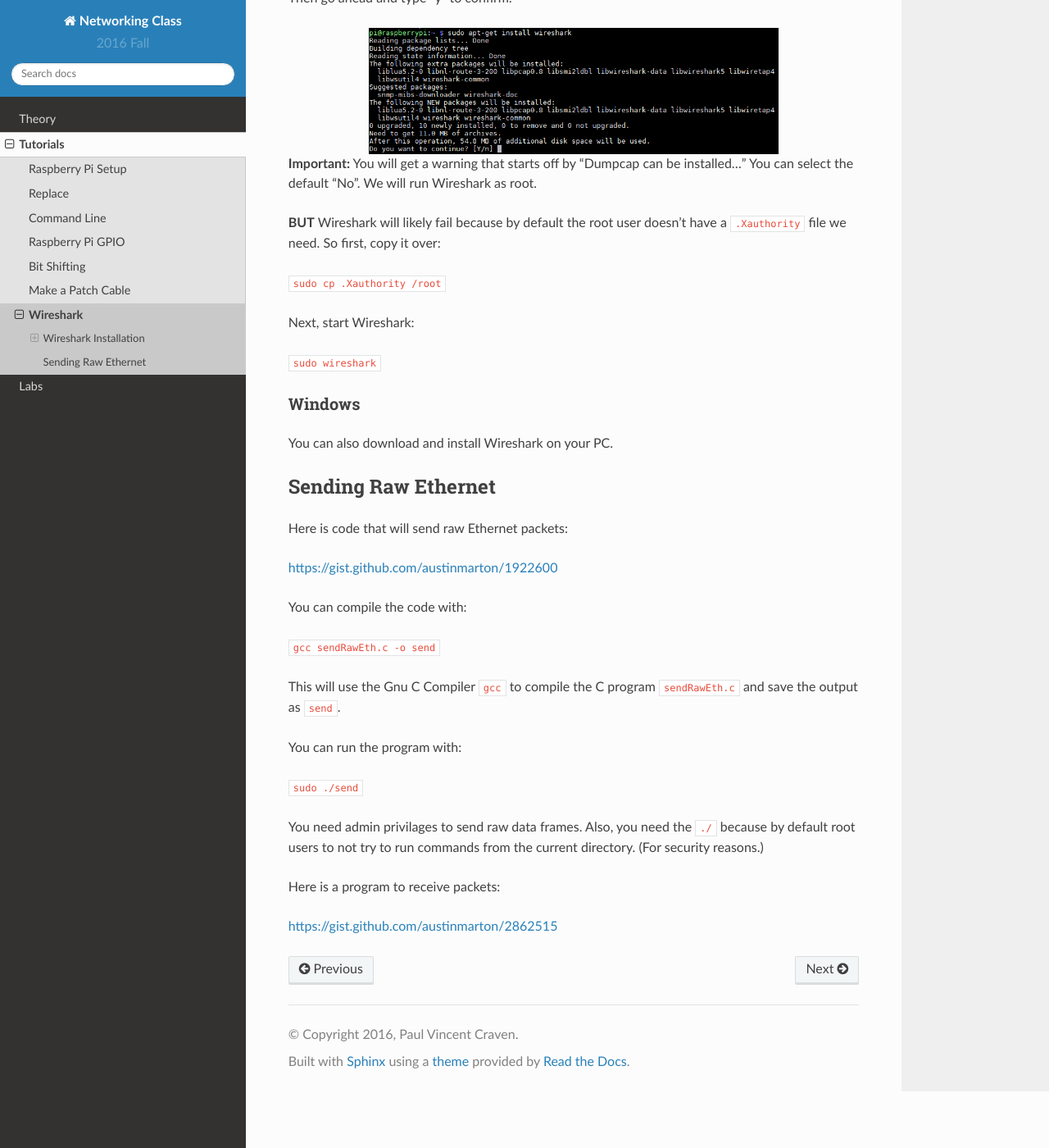
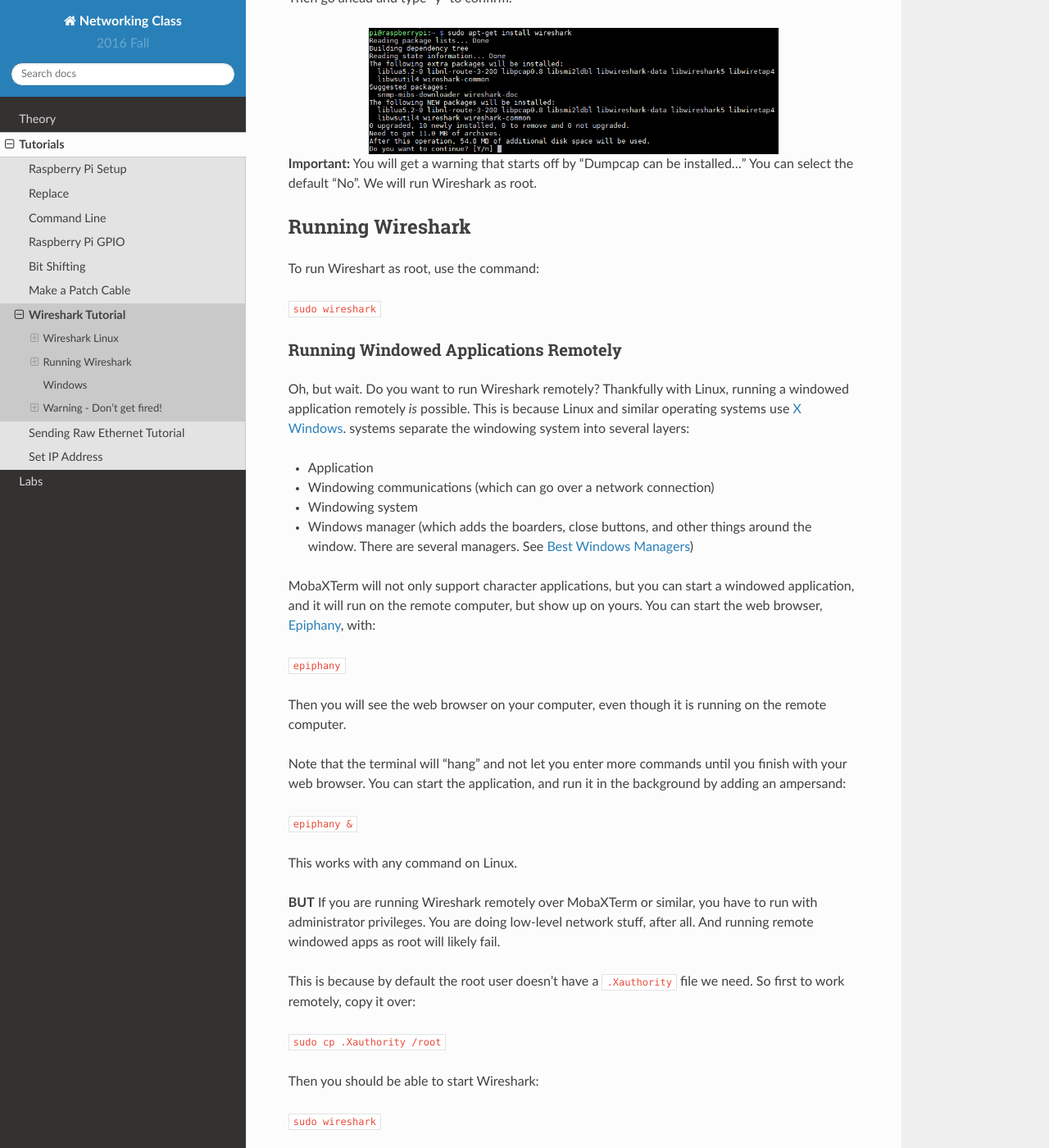
Before and after one commit to pvcraven/networking-class, a Sphinx documentation site: the page built from source/tutorials/wireshark/wireshark.rst, in a window 1280 px wide and 1400 px high, scrolled down 377 px. Shown: the whole window at 82% size. Built offline with Sphinx 7.4.7 and the Read the Docs theme 2.0.0, drawn with Linux system fonts in a browser that asks for light colours; some of the changed text lies outside the part shown.

```diff
--- a/source/labs/index.rst
+++ b/source/labs/index.rst
@@ -5,3 +5,4 @@
    :maxdepth: 1
 
    physical_layer/physical_layer.rst
+   data_link/data_link.rst
--- a/source/tutorials/index.rst
+++ b/source/tutorials/index.rst
@@ -10,3 +10,5 @@
    bit_shifting/bit_shifting.rst
    make_patch_cable/make_patch_cable.rst
    wireshark/wireshark.rst
+   raw_ethernet/raw_ethernet.rst
+   set_ip_address/set_ip_address.rst
--- a/source/tutorials/set_ip_address/set_ip_address.rst
+++ b/source/tutorials/set_ip_address/set_ip_address.rst
@@ -0,0 +1,2 @@
+Set IP Address
+--------------
--- a/source/tutorials/wireshark/wireshark.rst
+++ b/source/tutorials/wireshark/wireshark.rst
@@ -1,11 +1,13 @@
-Wireshark
-=========
+.. _wireshark-tutorial:
 
-Wireshark Installation
-----------------------
+Wireshark Tutorial
+==================
 
-Linux
-^^^^^
+Wireshark Linux
+---------------
+
+Installation
+^^^^^^^^^^^^
 Install Wireshark_ on your Raspberry Pi with:
 
 ``sudo apt-get install wireshark``
@@ -21,46 +23,109 @@
 "Dumpcap can be installed..." You can select the default "No".
 We will run Wireshark as root.
 
-**BUT** Wireshark will likely fail because by default the root user doesn't have a
-``.Xauthority`` file we need. So first, copy it over:
+Running Wireshark
+-----------------
+
+To run Wireshart as root, use the command:
+
+``sudo wireshark``
+
+Running Windowed Applications Remotely
+^^^^^^^^^^^^^^^^^^^^^^^^^^^^^^^^^^^^^^
+
+Oh, but wait. Do you want to run Wireshark remotely? Thankfully with Linux,
+running a windowed application remotely *is* possible.
+This is because Linux and similar operating systems use
+`X Windows`_.
+systems separate the windowing system into several layers:
+
+* Application
+* Windowing communications (which can go over a network connection)
+* Windowing system
+* Windows manager (which adds the boarders, close buttons, and other
+  things around the window. There are several managers. See
+  `Best Windows Managers`_)
+
+MobaXTerm will not only support character applications, but you can start
+a windowed application, and it will run on the remote computer, but show up
+on yours. You can start the web browser, Epiphany_, with:
+
+``epiphany``
+
+Then you will see the web browser on your computer, even though it is running
+on the remote computer.
+
+Note that the terminal will "hang" and not let you enter more commands until you
+finish with your web browser. You can start the application, and run it in the
+background by adding an ampersand:
+
+``epiphany &``
+
+This works with any command on Linux.
+
+**BUT** If you are running Wireshark remotely over MobaXTerm or similar,
+you have to run with administrator privileges. You are doing low-level
+network stuff, after all.
+And running remote windowed apps as root will likely fail.
+
+This is because by default the root user doesn't have a
+``.Xauthority`` file we need. So first to work remotely, copy it over:
 
 ``sudo cp .Xauthority /root``
 
-Next, start Wireshark:
+Then you should be able to start Wireshark:
 
 ``sudo wireshark``
 
+Windows doesn't separate these into layers, and isn't as flexible, so you can't
+do any of this fun remote windowing stuff.
+
 Windows
-^^^^^^^
+-------
 
-You can also download and install Wireshark on your PC.
+But wait! You can also download and install Wireshark on your PC!
 
+Feel free to download and run Wireshark on your own laptop.
+However Linux allows more control
+over the network card that Wireshark, so there are some things you can't do
+with Wireshark on Windows.
 
-Sending Raw Ethernet
---------------------
+Warning - Don't get fired!
+--------------------------
 
-Here is code that will send raw Ethernet packets:
+Some people consider Wireshark an "offensive weapon" in the area of network
+security. They will not want it hooked up to their network. Depending on policy,
+at a workplace or school it could lead to disciplinary action.
 
-https://gist.github.com/austinmarton/1922600
+And I just told you to feel free to download Wireshark on your own laptop.
 
-You can compile the code with:
+There is a lot of misconceptions around what Wireshark can and can't do.
+Even amongst people who consider themselves experts.
+It won't make arguing your case any easier if you do get into trouble.
 
-``gcc sendRawEth.c -o send``
+In the case of Simpson, the administration currently does not want Wireshark
+on the campus network. Keep to using our locally-created networks created just
+for this class that you can happily mess up all you want.
 
-This will use the Gnu C Compiler ``gcc`` to compile the C program ``sendRawEth.c``
-and save the output as ``send``.
+So feel free to download Wireshark to your laptop. Unless you want to hook it
+up to Simpson's network.
 
-You can run the program with:
+Start capture
+^^^^^^^^^^^^^
 
-``sudo ./send``
+The button to start capture isn't very obvious. You also need to select the
+network adapter to capture:
 
-You need admin privilages to send raw data frames. Also, you need the ``./``
-because by default root users to not try to run commands from the current directory.
-(For security reasons.)
+.. image:: start_capture.png
+    :width: 600px
+    :align: center
+    :alt: alternate text
 
-Here is a program to receive packets:
+After the capture, you might have too many packets. You can filter the packets
+with a special `Wireshark filter language`_.
 
-https://gist.github.com/austinmarton/2862515
-
-
+.. _Wireshark filter language: https://wiki.wireshark.org/DisplayFilters
 .. _Wireshark: https://www.wireshark.org/
+.. _X Windows: https://en.wikipedia.org/wiki/X_Window_System
+.. _Best Windows Managers: https://www.linux.com/news/best-linux-desktop-environments-2016
+.. _Epiphany: https://en.wikipedia.org/wiki/Web_(web_browser)
```
Also changed, not shown: source/labs/data_link/data_link.rst (added, +105 -0 lines), source/tutorials/raw_ethernet/raw_ethernet.rst (added, +54 -0 lines), source/tutorials/wireshark/start_capture.png (added).
